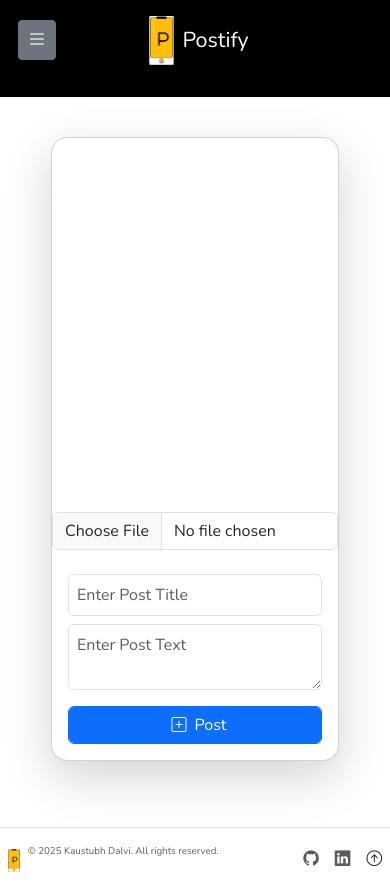
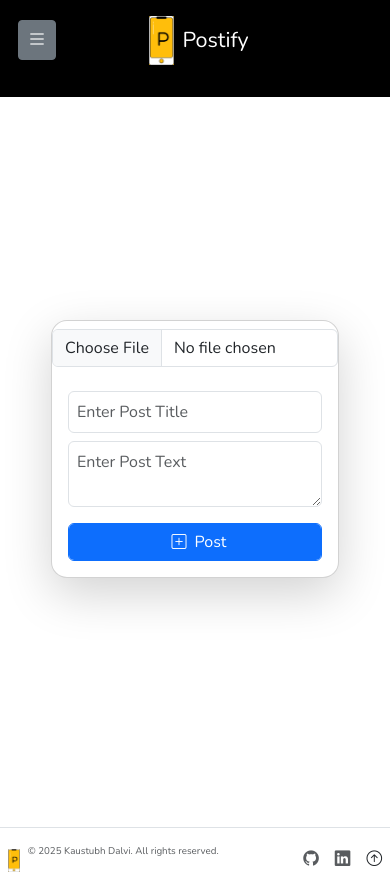
Before and after one commit to Kaustubh-Dalvi1001/Postify-Frontend-Social-Media-Web-App-React-Vite-MockAPI-, a React (Vite) app: page /#/create in a window 390 px wide. Built offline with nearby package versions, Linux system fonts and the light colour scheme; no server answers; sample sign-in values are in the browser's storage.

Commit message:
fixed layout issue

```diff
--- a/src/styles/Create.module.css
+++ b/src/styles/Create.module.css
@@ -12,7 +12,6 @@
   justify-content: center;
   position: relative;
   top: 15vmin;
-  flex: 1;
 }
 
 .createCard {
--- a/src/styles/SideBar.module.css
+++ b/src/styles/SideBar.module.css
@@ -15,6 +15,6 @@
 
 @media screen and (max-width:760px) {
   .mainDiv {
-    top: 18vmin;
+    top: 19.4vmin;
   }
 }
```
